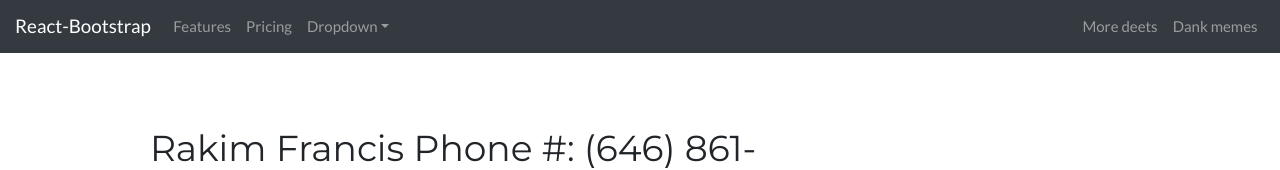
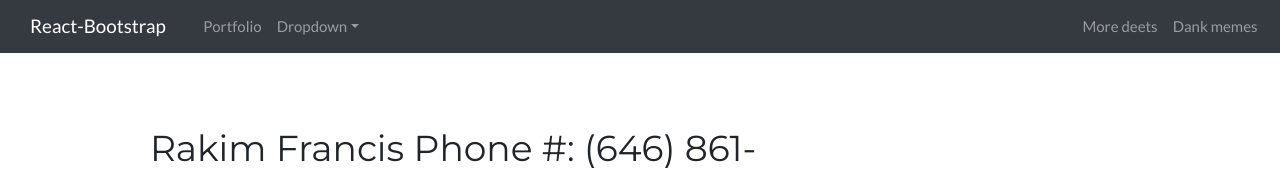
Before and after one commit to rfranci52/portfoliomay31st, a React (Create React App) app in the folder portfolio/: page / in a window 1280 px wide. Shown: the top 170 px of the page. Built offline with nearby package versions, Linux system fonts and the light colour scheme.

Commit message:
configured nav bar to link to my home page and portfolio page

```diff
--- a/portfolio/src/components/NavTabs.js
+++ b/portfolio/src/components/NavTabs.js
@@ -43,8 +43,8 @@ function NavTabs(props) {
       {/* <a href="index.html" class="w3-bar-item w3-button w3-padding-large">Home</a> */}
 
       <a
-          href="#home"
-          onClick={() => props.handlePageChange("Home")}
+          // href="#home"
+          // onClick={() => props.handlePageChange("Home")}
           className={props.currentPage === "Home" ? "nav-link active" : "nav-link"}
         >
           Home
--- a/portfolio/src/components/PortfolioContainer.js
+++ b/portfolio/src/components/PortfolioContainer.js
@@ -1,5 +1,5 @@
 import React, { Component } from "react";
-// import NavTabs from "./NavTabs";
+import NavTabs from "./NavTabs";
 import Home from "./pages/Home";
 import About from "./pages/About";
 import Blog from "./pages/Blog";
@@ -49,18 +49,23 @@ class Portfolio extends Component {
         /> */}
         <div>
         <Navbar collapseOnSelect expand="lg" bg="dark" variant="dark">
-  <Navbar.Brand href="#home">React-Bootstrap</Navbar.Brand>
+  <Navbar.Brand    currentPage={this.state.currentPage}
+          handlePageChange={this.handlePageChange}  onClick={() => this.handlePageChange("Home")}
+          className={this.currentPage === "Home" ? "nav-link active" : "nav-link"}>React-Bootstrap</Navbar.Brand>
   <Navbar.Toggle aria-controls="responsive-navbar-nav" />
   <Navbar.Collapse id="responsive-navbar-nav">
     <Nav className="mr-auto">
-      <Nav.Link href="#features">Features</Nav.Link>
-      <Nav.Link href="#pricing">Pricing</Nav.Link>
+      <Nav.Link
+        currentPage={this.state.currentPage}
+          handlePageChange={this.handlePageChange}  onClick={() => this.handlePageChange("About")}
+          className={this.currentPage === "About" ? "nav-link active" : "nav-link"}>Portfolio</Nav.Link>
+      {/* <Nav.Link href="#pricing">Pricing</Nav.Link> */}
       <NavDropdown title="Dropdown" id="collasible-nav-dropdown">
-        <NavDropdown.Item href="#action/3.1">Action</NavDropdown.Item>
-        <NavDropdown.Item href="#action/3.2">Another action</NavDropdown.Item>
-        <NavDropdown.Item href="#action/3.3">Something</NavDropdown.Item>
+        {/* <NavDropdown.Item href="#action/3.1">Action</NavDropdown.Item> */}
+        {/* <NavDropdown.Item href="#action/3.2">Another action</NavDropdown.Item> */}
+        {/* <NavDropdown.Item href="#action/3.3">Something</NavDropdown.Item> */}
         <NavDropdown.Divider />
-        <NavDropdown.Item href="#action/3.4">Separated link</NavDropdown.Item>
+        {/* <NavDropdown.Item href="#action/3.4">Separated link</NavDropdown.Item> */}
       </NavDropdown>
     </Nav>
     <Nav>
```
